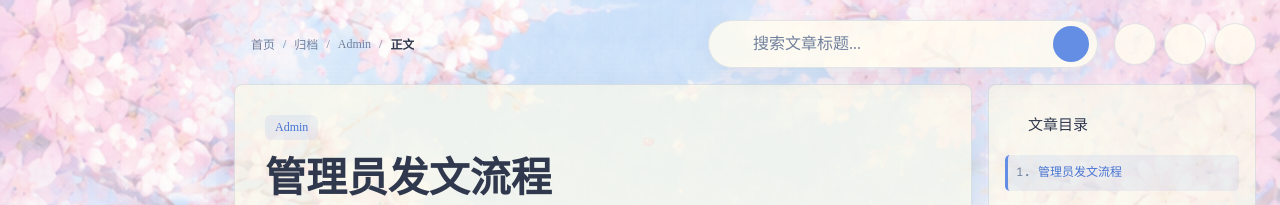
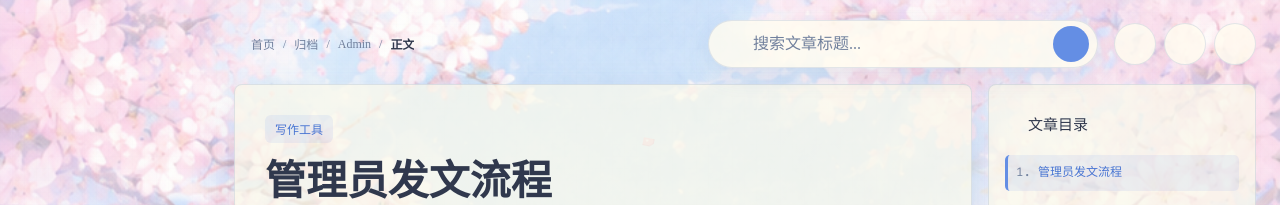
Before and after one commit to sknying/SknBlog, a Next.js app: page /posts/admin-publish-flow in a window 1280 px wide. Shown: the top 205 px of the page. Built offline with nearby package versions, Linux system fonts and the light colour scheme.

Commit message:
feat: show column context above article titles

```diff
--- a/app/posts/[slug]/page.tsx
+++ b/app/posts/[slug]/page.tsx
@@ -1,8 +1,9 @@
 import type { Metadata } from "next";
 import { notFound } from "next/navigation";
 import { ArticlePage } from "@/components/article-page";
-import { getPostBySlug, posts } from "@/lib/blog-data";
-import { getPostNavigation } from "@/lib/blog-utils";
+import { columnDefinitions, getPostBySlug, posts } from "@/lib/blog-data";
+import { getColumnGroups } from "@/lib/column-data";
+import { getPostNavigation, getPrimaryTag } from "@/lib/blog-utils";
 
 type PostPageProps = {
   params: Promise<{
@@ -41,6 +42,12 @@ export default async function PostPage({ params }: PostPageProps) {
   }
 
   const { previousPost, nextPost } = getPostNavigation(posts, post);
+  const column = post.column
+    ? getColumnGroups(posts, columnDefinitions).find((item) => item.name === post.column)
+    : undefined;
+  const primaryContext = column
+    ? { label: column.name, href: `/columns/${column.slug}` }
+    : { label: getPrimaryTag(post), href: `/tags?tag=${encodeURIComponent(getPrimaryTag(post))}` };
 
-  return <ArticlePage post={post} posts={posts} previousPost={previousPost} nextPost={nextPost} />;
+  return <ArticlePage post={post} posts={posts} previousPost={previousPost} nextPost={nextPost} primaryContext={primaryContext} />;
 }
--- a/components/article-page.tsx
+++ b/components/article-page.tsx
@@ -19,6 +19,10 @@ type ArticlePageProps = {
   posts: Post[];
   previousPost?: Post;
   nextPost?: Post;
+  primaryContext: {
+    label: string;
+    href: string;
+  };
 };
 
 type OutlineItem = {
@@ -95,7 +99,7 @@ function SafePostImage({ post, priority = false }: { post: Post; priority?: bool
   );
 }
 
-export function ArticlePage({ post, posts: allPosts, previousPost, nextPost }: ArticlePageProps) {
+export function ArticlePage({ post, posts: allPosts, previousPost, nextPost, primaryContext }: ArticlePageProps) {
   const article = post;
   const [isOutlineOpen, setIsOutlineOpen] = useState(false);
   const [activeOutlineId, setActiveOutlineId] = useState("article-title");
@@ -261,7 +265,7 @@ export function ArticlePage({ post, posts: allPosts, previousPost, nextPost }: A
         <div className="article-grid">
           <article className="article-card">
             <header className="article-heading">
-              <Link className="article-primary-tag" href={`/tags?tag=${encodeURIComponent(getPrimaryTag(article))}`}>{getPrimaryTag(article)}</Link>
+              <Link className="article-primary-tag" href={primaryContext.href}>{primaryContext.label}</Link>
               <h1 id="article-title">{article.title}</h1>
               <div className="article-meta">
                 <span><Icon icon="solar:user-circle-linear" aria-hidden="true" />Sknying</span>
--- a/components/blog-home.css
+++ b/components/blog-home.css
@@ -110,7 +110,7 @@
   color: var(--sakura-text);
   font-family: var(--font-display), var(--font-body), serif;
   font-size: 20px;
-  font-weight: 400;
+  font-weight: 700;
   line-height: 1.1;
   text-align: center;
 }
```
